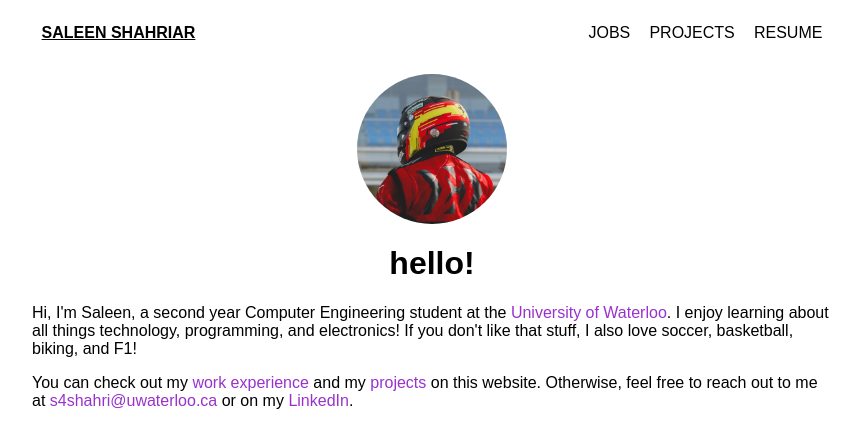
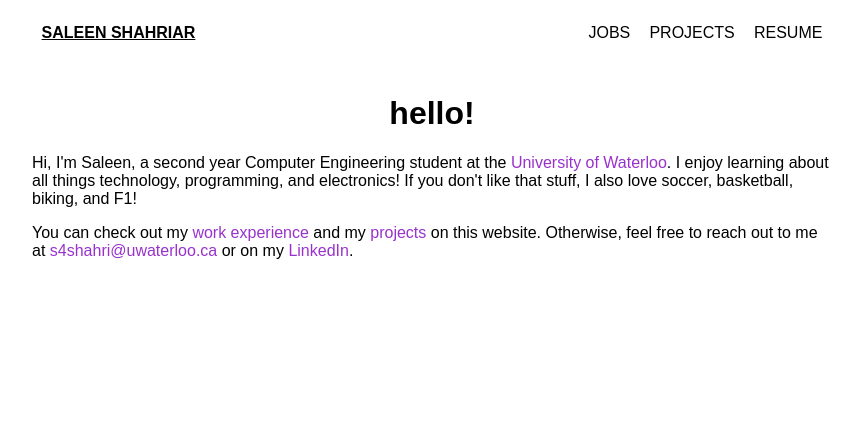
Before and after one commit to ssaleen/ssaleen.github.io, a Vue app: page /#/ in a window 1280 px wide. Shown: the top 448 px of the page, without its empty margins (208-1068 px from the left). Built offline with nearby package versions, Linux system fonts and the light colour scheme.

Commit message:
removed pic bc i dont have an actual pic yet

```diff
--- a/src/views/HomeView.vue
+++ b/src/views/HomeView.vue
@@ -1,11 +1,11 @@
 <template>
   <div class="page">
-    <img
+    <!-- <img
       id="headshot"
       class="align-center"
       alt="Headshot of Saleen"
       src="/headshot.jpeg"
-    >
+    > -->
     <h1>hello!</h1>
     <p>
       Hi, I'm Saleen, a second year Computer Engineering student at the
```
